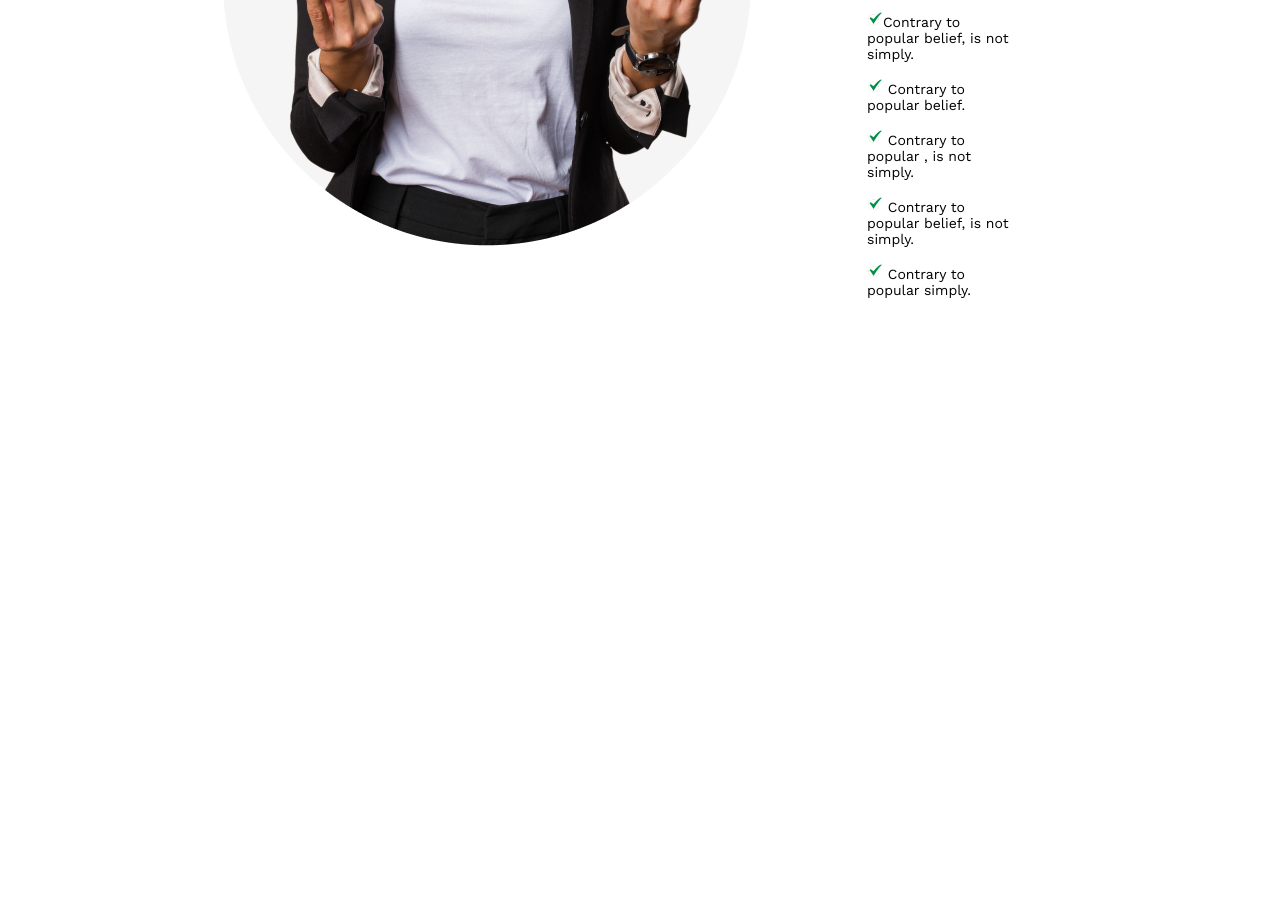
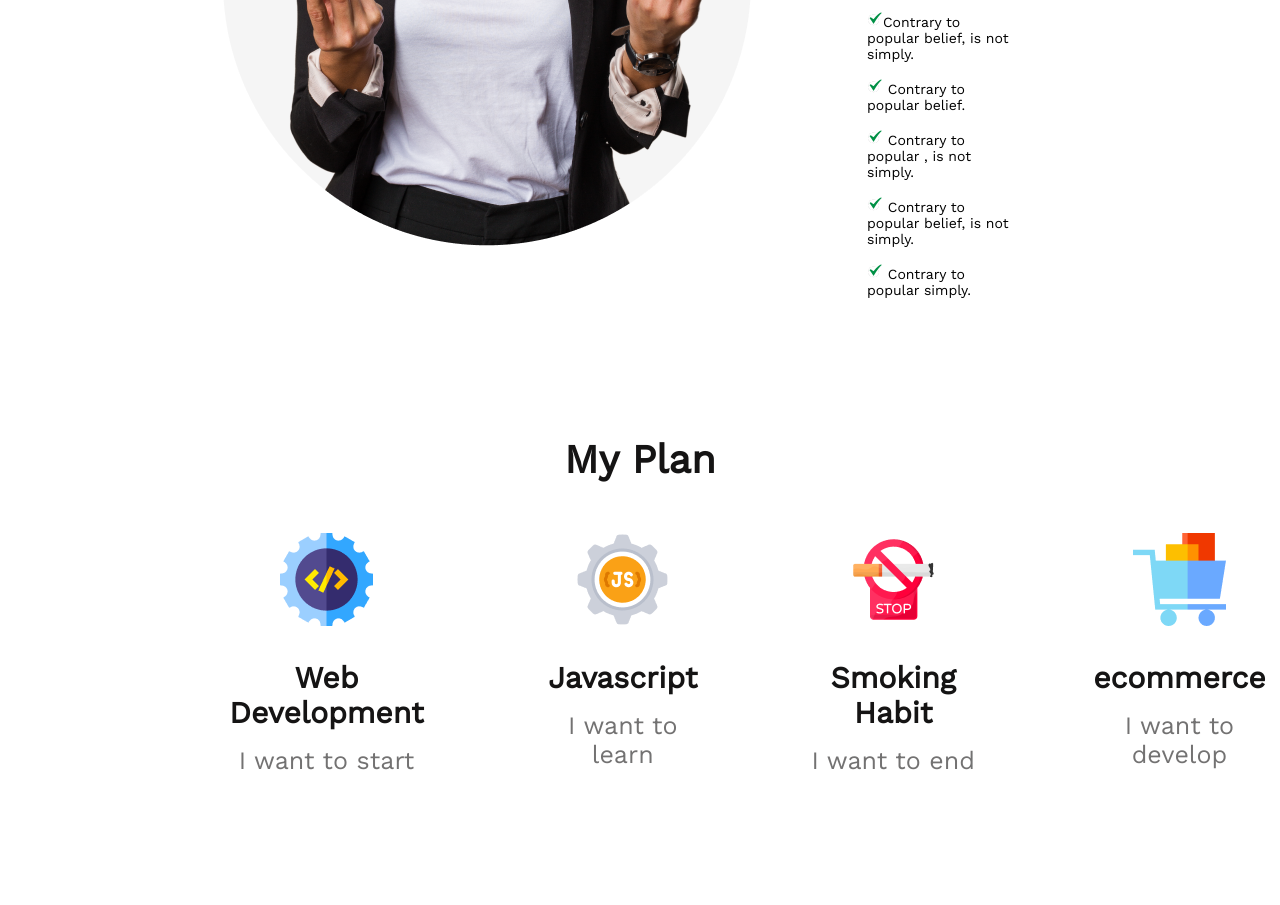
Before and after one commit to Aditto002/new-year-project, a plain HTML site: page index.html in a window 1280 px wide. Shown: the part 1465-2370 px from the top of the page. Before the commit the page ends 1901 px from the top, so only its background shows below. Drawn offline with nearby package versions, Linux system fonts and the light colour scheme.

Commit message:
sceond_section

```diff
--- a/index.html
+++ b/index.html
@@ -53,6 +53,37 @@
 
             </div>
         </section>
+        <section class="plan">
+            <h1 class="plan-header">My Plan</h1>
+            <div class="plan-flex">
+                <div class="plan-image">
+                    <img src="images/icons/web.png" alt="web">
+                    <h1 class="plan-image-header">Web Development</h1>
+                    <p class="plan-image-paragraph">I want to start</p>
+
+                </div>
+                <div class="plan-image">
+                    <img src="images/icons/js.png" alt="js">
+                    <h1 class="plan-image-header">Javascript</h1>
+                    <p class="plan-image-paragraph">I want to learn</p>
+
+                </div>
+                <div class="plan-image">
+                    <img src="images/icons/smoke.png" alt="smoke">
+                    <h1 class="plan-image-header">Smoking Habit</h1>
+                    <p class="plan-image-paragraph">I want to end</p>
+
+                </div>
+                <div class="plan-image">
+                    <img src="images/icons/ecom.png" alt="ecom">
+                    <h1 class="plan-image-header">ecommerce</h1>
+                    <p class="plan-image-paragraph">I want to develop</p>
+
+                </div>
+
+
+            </div>
+        </section>
 
     </main>
     <footer>
--- a/styles/style.css
+++ b/styles/style.css
@@ -55,3 +55,31 @@
     font-weight: 400;
     font-size: 14px;
 }
+.plan-flex{
+    display: flex;
+    gap: 85px;
+    margin-left: 200px;
+}
+.plan-image{
+    text-align: center;
+}
+.plan-header{
+    color: #151414;
+    font-size: 40px;
+    font-weight: 700;
+    text-align: center;
+    padding-bottom: 50px;
+}
+.plan-image-header{
+    color: #151414;
+    font-size: 30px;
+    font-weight: 700;
+    padding-bottom: 16px;
+    padding-top: 30px;
+}
+.plan-image-paragraph{
+    color: #737272;
+    font-size: 25px;
+    font-weight: 500;
+    padding-bottom: 130px;
+}
```
